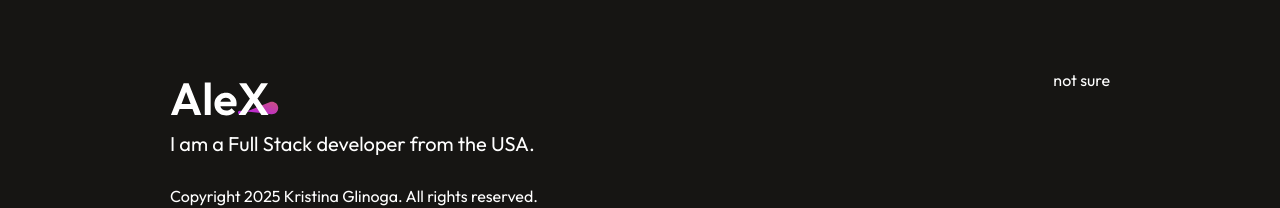
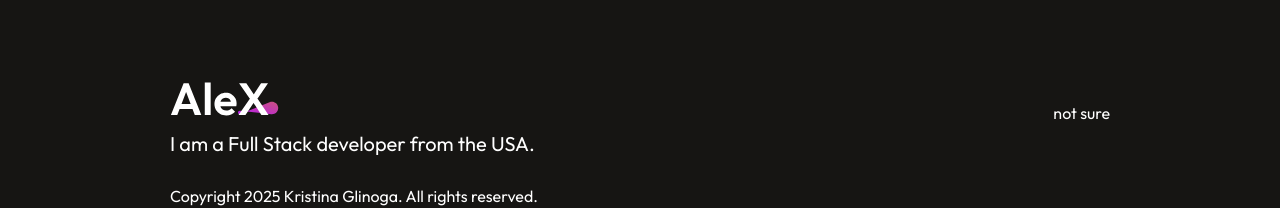
Before and after one commit to hellokristinafaye/portfolio-react, a React (Vite) app: page / in a window 1280 px wide. Shown: the part 4330-4538 px from the top of the page. Built offline with nearby package versions, Linux system fonts and the light colour scheme.

Commit message:
footer right top section styled, but not sure if we'll keep it

```diff
--- a/src/components/Footer/Footer.css
+++ b/src/components/Footer/Footer.css
@@ -13,5 +13,9 @@
 .footer-top-left p {
     font-size: 20px;
     max-width: 400px;
-
 }
+.footer-top-right {
+    display: flex;
+    align-items: center;
+    gap: 35px;
+}
```
